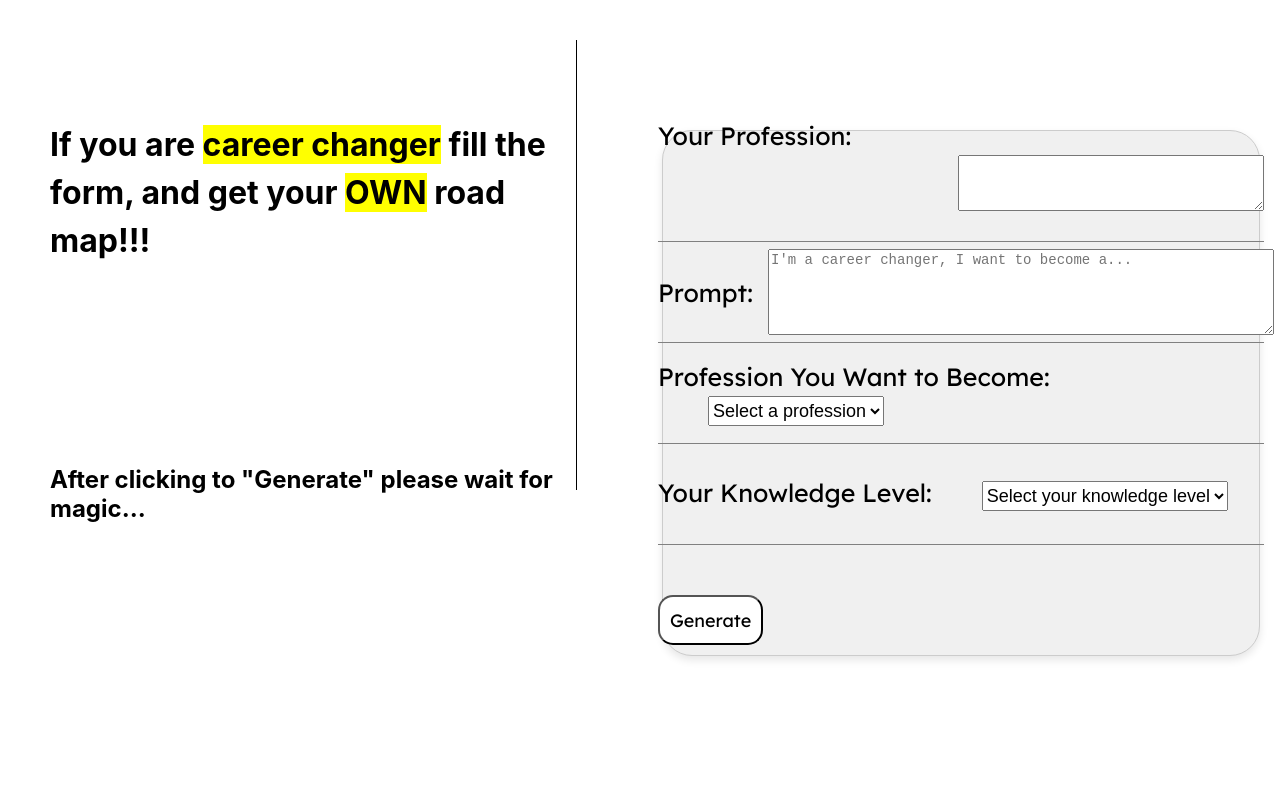
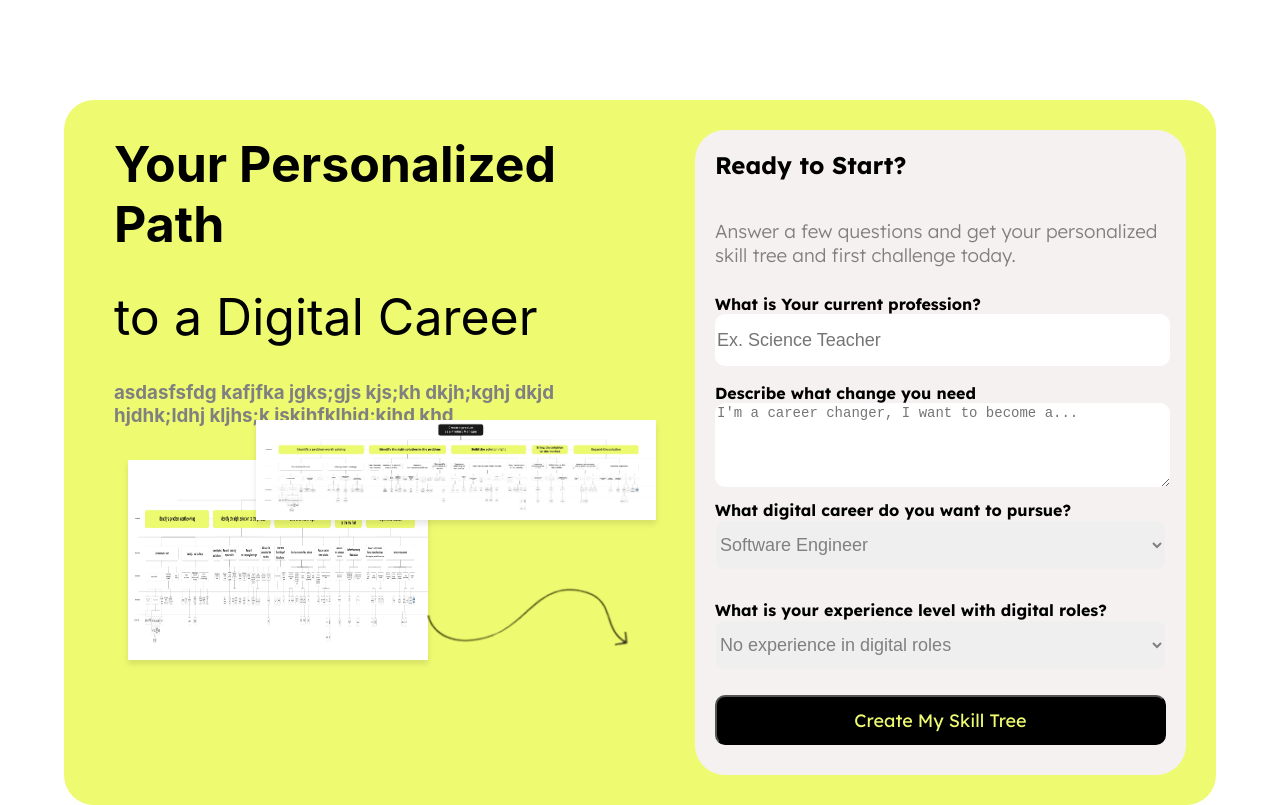
Before and after one commit to VahanK03/skill-tree-generator, a React (Create React App) app: page / in a window 1280 px wide. Built offline with nearby package versions, Linux system fonts and the light colour scheme; a web font is replaced by a local one.

Commit message:
new design

```diff
--- a/src/chat-logic/chat.css
+++ b/src/chat-logic/chat.css
@@ -4,22 +4,32 @@
   display: flex;
   flex-direction: column;
   height: 100%;
-  width: 45%;
-  background-color: #f0f0f0;
-  border: 1px solid #ccc;
+  width: 40%;
+  background-color: #f6f1f1;
   border-radius: 30px;
-  padding: 10px;
-  font-size: 25px;
-  row-gap: 50px;
   justify-content: center;
-  align-items: center;
+  align-items: flex-start;
+  padding-left: 20px;
+  padding-right: 20px;
   font-family: 'Lexend';
-    margin-top: 30px;
-    box-shadow: 0 4px 8px rgba(0, 0, 0, 0.1);
+  margin: 30px;
+
+}
+
+form{
+    width: 100%;
+}
+
+.chat-title{
+    justify-self: flex-start;
+}
+
+.chat-subtitle{
+    color: gray;
+    font-weight: 300;
 }
 
 .chat-interface div {
-  border-bottom: 1px gray solid;
   width: 100%;
   height: 100px;
   display: flex;
@@ -28,11 +38,12 @@
 }
 
 .profession-input{
-    width: 300px;
+    width: 100%;
     height: 50px;
     font-size: 18px;
     margin-bottom: 10px;
-    margin-left: 300px;
+    border: none;
+    border-radius: 10px;
 }
 
 .profession-input:focus{
@@ -42,14 +53,17 @@
 
 
 .profession{
-    position: absolute;
-    top: 15%;
+
 }
 
 select {
-    margin-left: 50px;
+    width: 100%;
     height: 30px;
     font-size: 18px;
+    border: #f6f1f1 solid 1px;
+    border-radius: 10px;
+    height: 50px;
+    color: gray;
 }
 
 select option:hover{
@@ -60,37 +74,44 @@ select option:hover{
 .prompt-label{
     display: flex;
     justify-content: center;
-    align-items: center;
-    flex-direction: row;
+    flex-direction: column;
 }
 
 .prompt-input{
-    width: 500px;
+    width: 100%;
     height: 80px;
     font-size: 14px;
-    left: 60%;
-    position: absolute;
+    border: none;
+    border-radius: 10px;
 }
 
 .submit-button{
-    width: max-content;
+    width: 100%;
     height: 50px;
     font-size: 18px;
-    border-radius: 15px;
-    margin-top: 50px;
-    background-color: white;
-    color: black;
+    border-radius: 10px;
+    margin-top: 10px;
+    margin-bottom: 30px;
+    background-color: black;
+    color: #eefa70;
     font-family: "Lexend";
     padding: 10px;
 }
 
 .submit-button:hover {
     animation: fill-yellow 0.9s forwards;
+    color: black;
+}
+
+label{
+    display: flex;
+    flex-direction: column;
+    width: 100%;
 }
 
 @keyframes fill-yellow {
     0% {
-        background-color: white;
+        background-color: black;
     }
     100% {
         background-color: yellow;
--- a/src/chat-logic/chat.jsx
+++ b/src/chat-logic/chat.jsx
@@ -33,7 +33,7 @@ Given this information and the skill tree of a {selectedProfession},
 1. Identify the most critical gaps in their skills based on their current situation and level.
 2. Suggest a step-by-step learning plan tailored to their background.
 3. Provide one actionable first step they can take today.
-4. This is a base example of plan (use this as an example, fully analize the example) -
+4. This is a base example of plan (use this as an example) -
 [
   {
       "name": "Identify a problem worth solving",
@@ -395,6 +395,8 @@ In answer should be only json (example of answer - {name: "", children: [{name:
   return (
     <>
     <div className="chat-interface">
+      <h2 className="chat-title">Ready to Start?</h2>
+      <h3 className="chat-subtitle">Answer a few questions and get your personalized skill tree and first challenge today.</h3>
       <form
         onSubmit={(e) => {
           e.preventDefault();
@@ -402,11 +404,12 @@ In answer should be only json (example of answer - {name: "", children: [{name:
         }}
       >
         <div>
-          <label>
-            <span className="profession">Your Profession:</span>
-            <textarea
+          <label style={{display: "flex", flexDirection: "column"}}>
+            <span className="profession"><b>What is Your current profession?</b></span>
+            <input
               type="text"
               value={profession}
+              placeholder="Ex. Science Teacher"
               onChange={(e) => setProfession(e.target.value)}
               required
               className="profession-input"
@@ -415,7 +418,7 @@ In answer should be only json (example of answer - {name: "", children: [{name:
         </div>
         <div>
           <label className="prompt-label">
-            <span className="prompt">Prompt:</span>
+            <span className="prompt"><b>Describe what change you need</b></span>
             <textarea
             value={prompt}
             onChange={(e) => setPrompt(e.target.value)}
@@ -426,14 +429,13 @@ In answer should be only json (example of answer - {name: "", children: [{name:
         </div>
         <div>
           <label>
-            <span className="future-profession">Profession You Want to Become:</span>
+            <span className="future-profession"><b>What digital career do you want to pursue?</b></span>
             <select
               value={selectedProfession}
               onChange={(e) => setSelectedProfession(e.target.value)}
               required
               className="future-profession-select"
             >
-              <option value="">Select a profession</option>
               <option value="Software Engineer">Software Engineer</option>
               <option value="Data Scientist">Data Scientist</option>
               <option value="Product Manager">Product Manager</option>
@@ -443,14 +445,14 @@ In answer should be only json (example of answer - {name: "", children: [{name:
         </div>
         <div>
           <label>
-            <span className="knowledge-level">Your Knowledge Level:</span>
+            <span className="knowledge-level"><b>What is your experience level with digital roles?</b></span>
             <select
               value={selectedLevel}
               onChange={(e) => setSelectedLevel(e.target.value)}
               required
               className="knowledge-level-select"
             >
-              <option value="">Select your knowledge level</option>
+              <option value="Beginner">No experience in digital roles</option>
               <option value="Beginner">Beginner</option>
               <option value="Intermediate">Intermediate</option>
               <option value="Expert">Expert</option>
@@ -458,17 +460,10 @@ In answer should be only json (example of answer - {name: "", children: [{name:
           </label>
         </div>
         <button type="submit" disabled={isLoading} className="submit-button">
-          {isLoading ? "Generating..." : "Generate"}
+          {isLoading ? "Creating..." : "Create My Skill Tree"}
         </button>
       </form>
-      {/* <div>
-        {messages.map((message, index) => (
-          <div key={index} className={message.role}>
-            <strong>{message.role}:</strong> {message.content}
-          </div>
-        ))}
-      </div> */}
-       {/* Render TreeDiagram with the study plan */}
+
     </div>
     {studyPlan &&
     <div style={{position: "absolute", top: "130%", width: "100%"}}>
--- a/src/interface/skillTree.jsx
+++ b/src/interface/skillTree.jsx
@@ -1,12 +1,17 @@
 import ChatInterface from "../chat-logic/chat"
+import tree from "../utils/skill-tree.png"
+import arrow from "../utils/arrow.png"
 
 const SkillTree = () => {
     return (
-        <div style={{display: "flex", flexDirection: "row", columnGap: "100px", marginTop: "100px"}} >
-            <span style={{height: "450px", width: "1px", backgroundColor: "black", position: "absolute", top: "5%", left: "45%"}}></span>
+        <div style={{display: "flex", flexDirection: "row", columnGap: "100px", marginTop: "100px", backgroundColor: "#eefa70", width: "90%", borderRadius: "30px", justifySelf: "center"}} >
             <div style={{ width: "40%", marginLeft: "50px"}}>
-                <h1 style={{lineHeight: "1.5"}}>If you are <span style={{backgroundColor: "yellow"}}>career changer</span> fill the form, and get your <span style={{backgroundColor: "yellow"}}>OWN</span> road map!!!</h1>
-                <h2 style={{marginTop: "200px"}}>After clicking to "Generate" please wait for magic...</h2>
+                <h1 style={{fontSize: "50px"}}>Your Personalized Path</h1>
+                <h1 style={{fontSize: "50px", fontWeight: "400"}}>to a Digital Career</h1>
+                <h3 style={{color: "gray"}}>asdasfsfdg kafjfka  jgks;gjs kjs;kh dkjh;kghj dkjd hjdhk;ldhj kljhs;k jskjhfklhjd;kjhd khd</h3>
+                <img src={tree} alt="Skill Tree" style={{ width: "400px", height: "100px", marginTop: "20px", boxShadow: "0px 4px 6px rgba(0, 0, 0, 0.1)", position: "absolute", top: "50%", left: "20%", zIndex: "1" }} />
+                <img src={tree} alt="Skill Tree" style={{ width: "300px", height: "200px", marginTop: "20px", boxShadow: "0px 4px 6px rgba(0, 0, 0, 0.1)", position: "absolute", top: "55%", left: "10%" }} />
+                <img src={arrow} alt="arrow" style={{width: "300px", position: "absolute", top: "70%", left: "30%"}}/>
             </div>
             <ChatInterface />
         </div>
```
Also changed, not shown: src/utils/arrow.png (added), src/utils/skill-tree.png (added).
